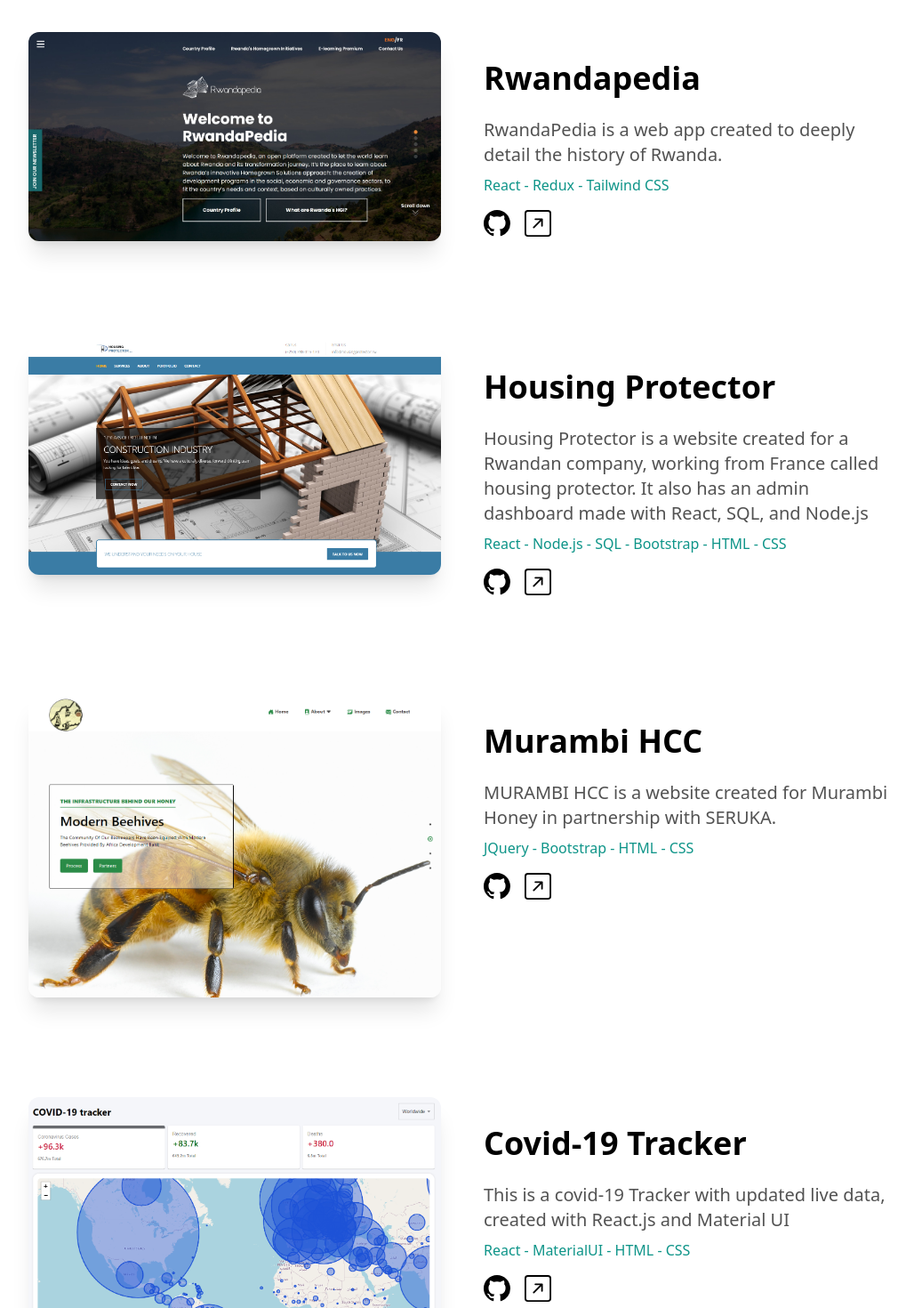
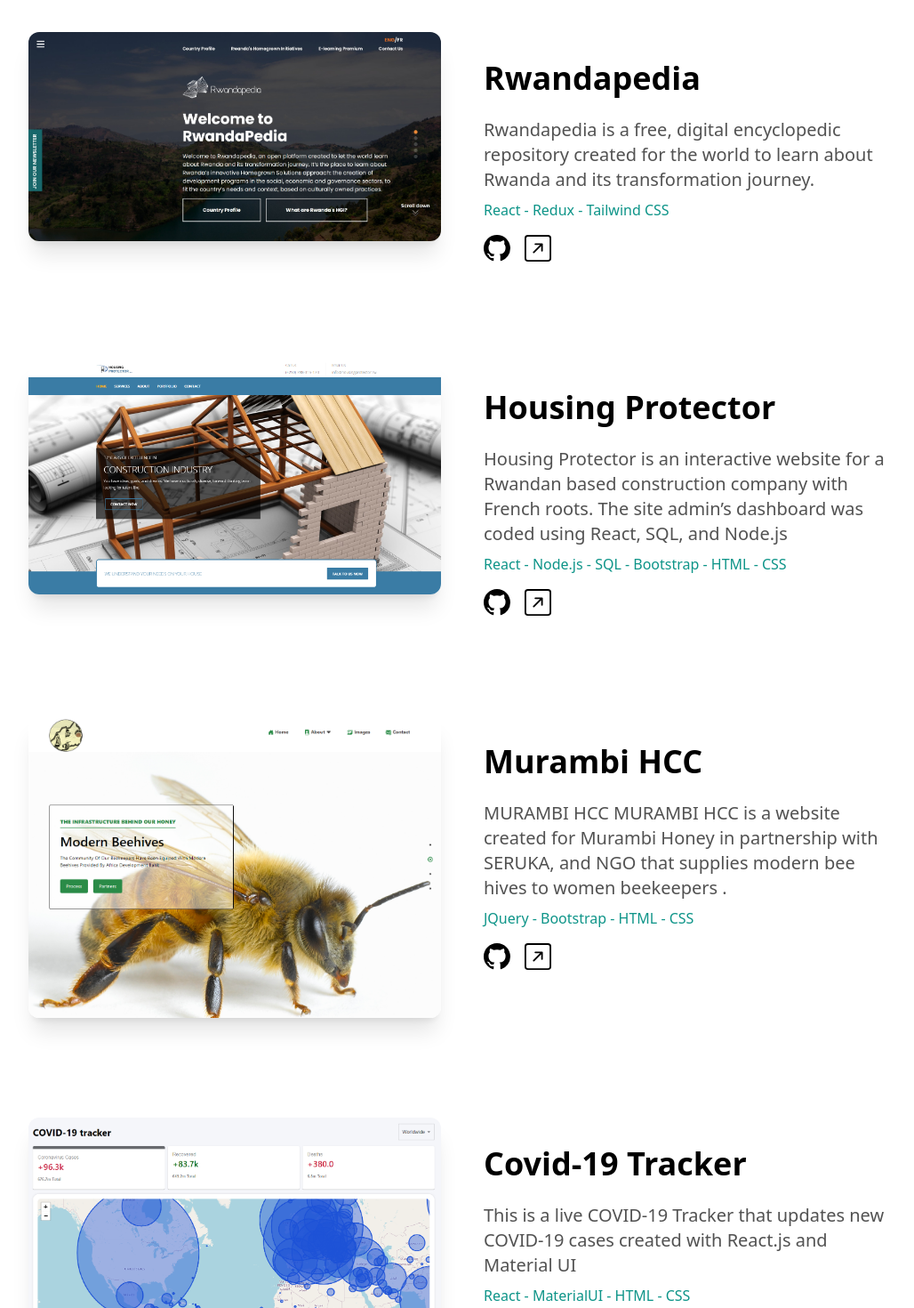
Before and after one commit to ArseneNgenzi/my-portfolio, a Next.js app: page / in a window 1280 px wide. Shown: the part 2960-4430 px from the top of the page at 89% size, without its empty margins (120-1148 px from the left). Built offline with nearby package versions, Linux system fonts and the light colour scheme.

Commit message:
fixed typos on projectSection

```diff
--- a/components/ProjectsSection.tsx
+++ b/components/ProjectsSection.tsx
@@ -8,7 +8,7 @@
 	{
 		name: "Rwandapedia",
 		description:
-			"RwandaPedia is a web app created to deeply detail the history of Rwanda.",
+			"Rwandapedia is a free, digital encyclopedic repository created for the world to learn about Rwanda and its transformation journey.",
 		image: "/rwandapedia.jfif",
 		github: "#",
 		link: "https://rwandapedia.rw/",
@@ -17,7 +17,7 @@
 	{
 		name: "Housing Protector",
 		description:
-			"Housing Protector is a website created for a Rwandan company, working from France called housing protector. It also has an admin dashboard made with React, SQL, and Node.js",
+			"Housing Protector is an interactive website for a Rwandan based construction company with French roots. The site admin’s dashboard was coded using React, SQL, and Node.js  ",
 		image: "/housing.png",
 		github: "https://github.com/ArseneNgenzi/housingprotector1",
 		link: "https://housingprotector.rw/",
@@ -26,7 +26,7 @@
 	{
 		name: "Murambi HCC",
 		description:
-			"MURAMBI HCC is a website created for Murambi Honey in partnership with SERUKA.",
+			"MURAMBI HCC	MURAMBI HCC is a website created for Murambi Honey in partnership with SERUKA, and NGO that supplies modern bee hives to women beekeepers  .",
 		image: "/murambi.png",
 		github: "https://github.com/ArseneNgenzi/murambiHCC",
 		link: "https://murambi-hcc.netlify.app/",
@@ -35,7 +35,7 @@
 	{
 		name: "Covid-19 Tracker",
 		description:
-			"This is a covid-19 Tracker with updated live data, created with React.js and Material UI",
+			"This is a live COVID-19 Tracker that updates new COVID-19 cases  created with React.js and Material UI",
 		image: "/covidTracker.png",
 		github: "https://github.com/ArseneNgenzi/real-time-covid19-tracker",
 		link: "https://arsene-covid-tracker-app.netlify.app/",
```
